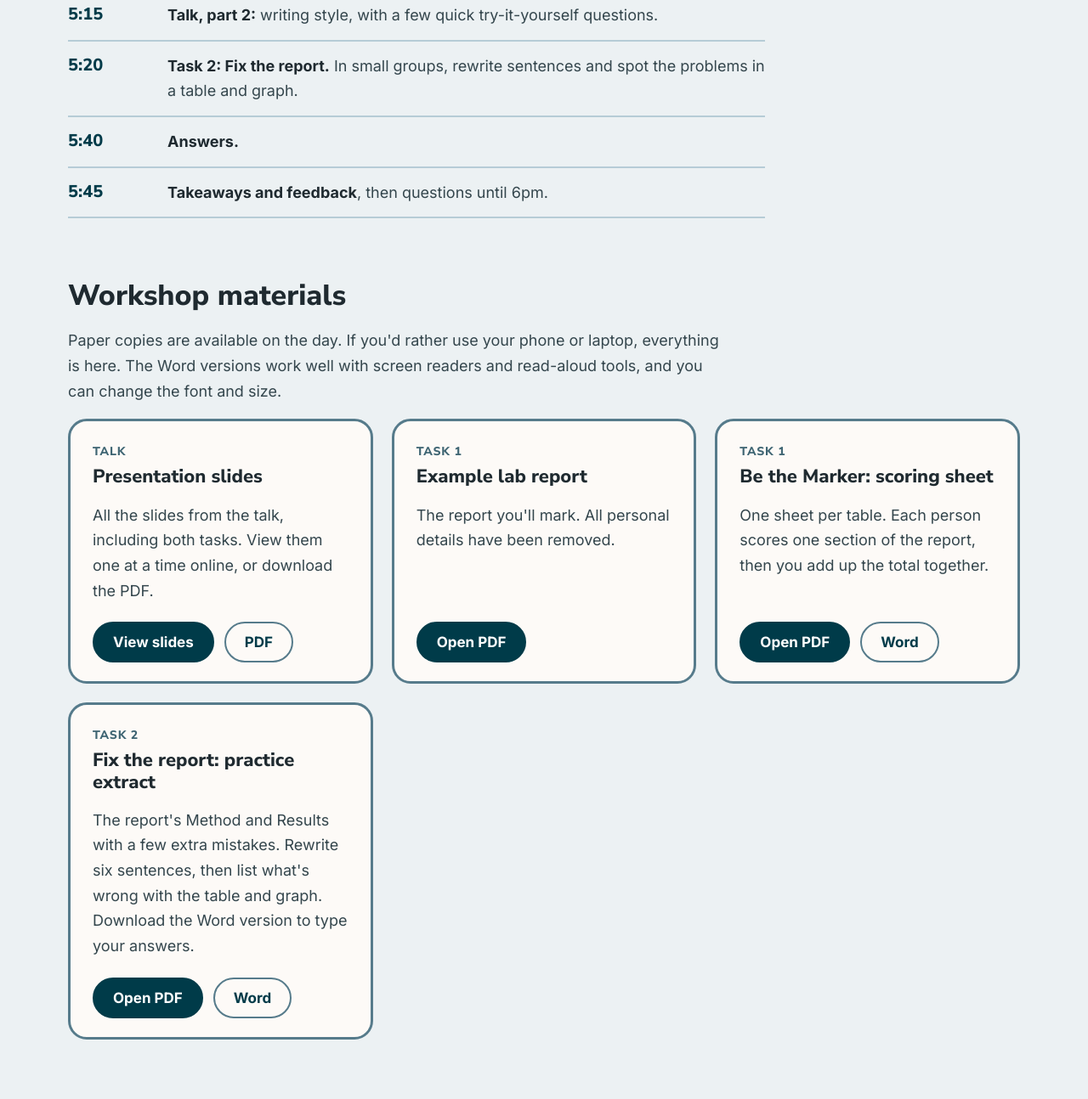
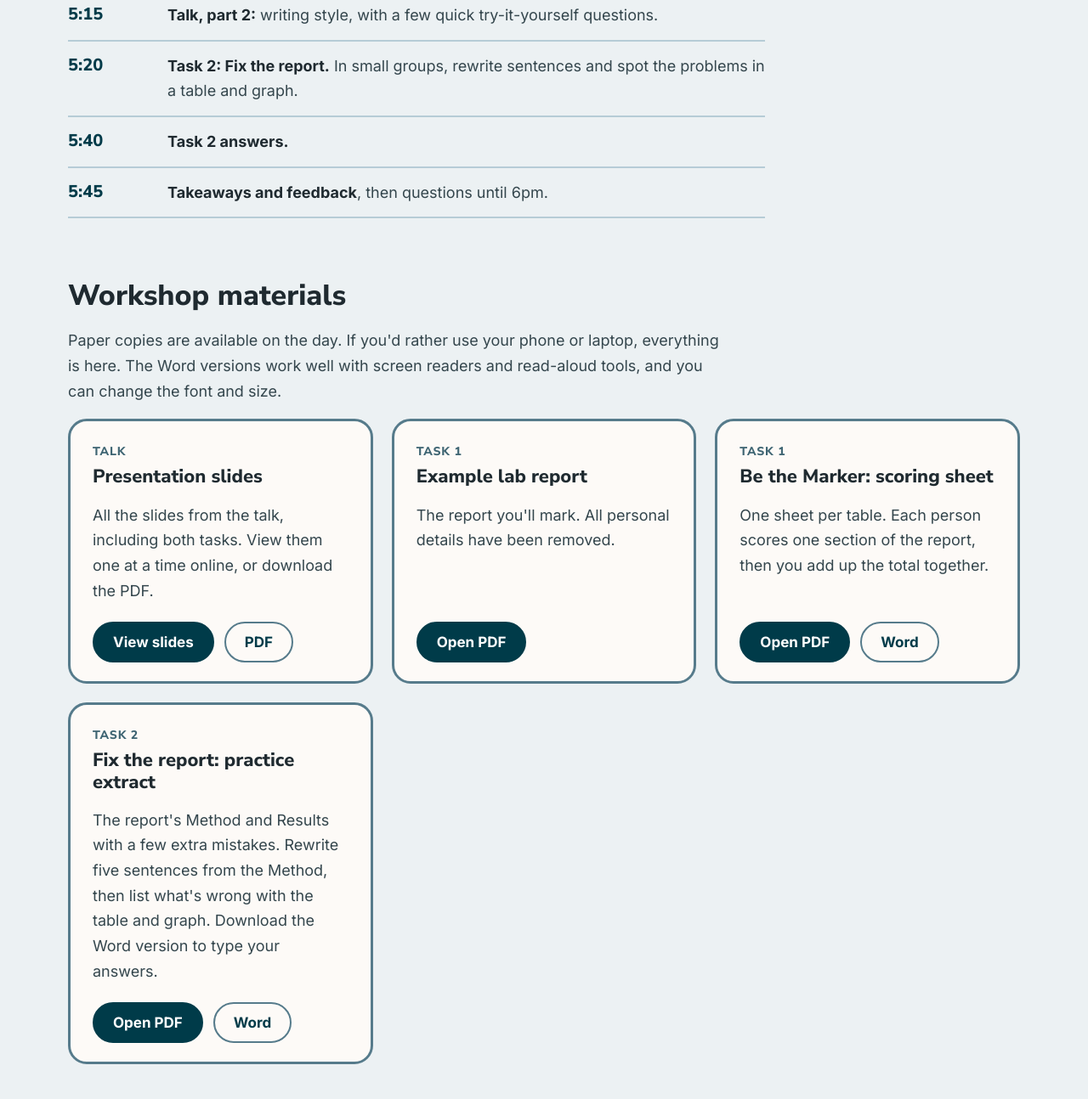
Before and after one commit to Rudie-K/lifesci-progression, a plain HTML site: page workshop-1/index.html in a window 1280 px wide. Shown: the part 1003-2297 px from the top of the page at 85% size. Drawn offline with Linux system fonts and the light colour scheme.

Commit message:
Add files via upload

```diff
--- a/workshop-1/index.html
+++ b/workshop-1/index.html
@@ -60,7 +60,7 @@
         <li><time>5:10</time><span>Short break.</span></li>
         <li><time>5:15</time><span><b>Talk, part 2:</b> writing style, with a few quick try-it-yourself questions.</span></li>
         <li><time>5:20</time><span><b>Task 2: Fix the report.</b> In small groups, rewrite sentences and spot the problems in a table and graph.</span></li>
-        <li><time>5:40</time><span><b>Answers.</b></span></li>
+        <li><time>5:40</time><span><b>Task 2 answers.</b></span></li>
         <li><time>5:45</time><span><b>Takeaways and feedback</b>, then questions until 6pm.</span></li>
       </ol>
     </div>
@@ -100,7 +100,7 @@
         <article class="card">
           <p class="tag">Task 2</p>
           <h3>Fix the report: practice extract</h3>
-          <p>The report's Method and Results with a few extra mistakes. Rewrite six sentences, then list what's wrong with the table and graph. Download the Word version to type your answers.</p>
+          <p>The report's Method and Results with a few extra mistakes. Rewrite five sentences from the Method, then list what's wrong with the table and graph. Download the Word version to type your answers.</p>
           <div class="btns">
             <a class="btn dark" href="/workshop-1/files/task-2-practice-extract.pdf">Open PDF</a>
             <a class="btn line" href="/workshop-1/files/task-2-practice-extract.docx" download>Word</a>
```
